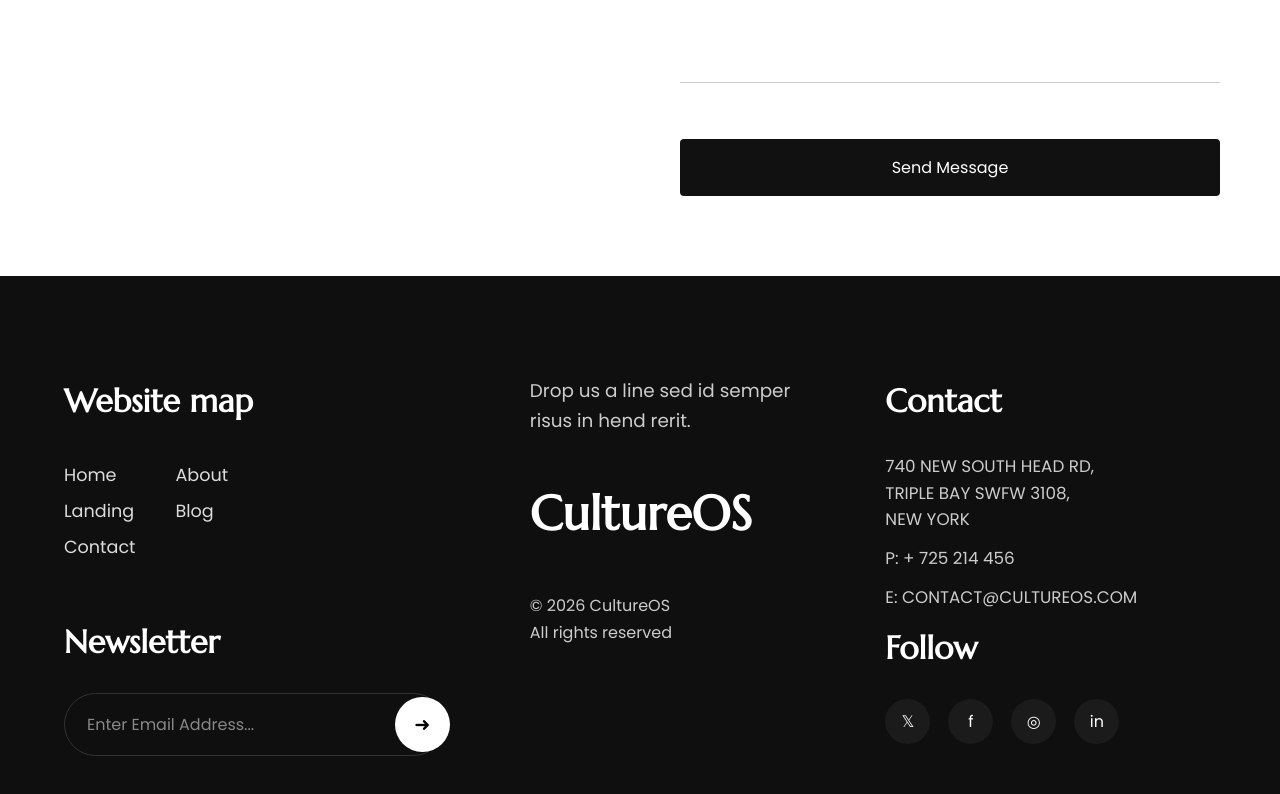
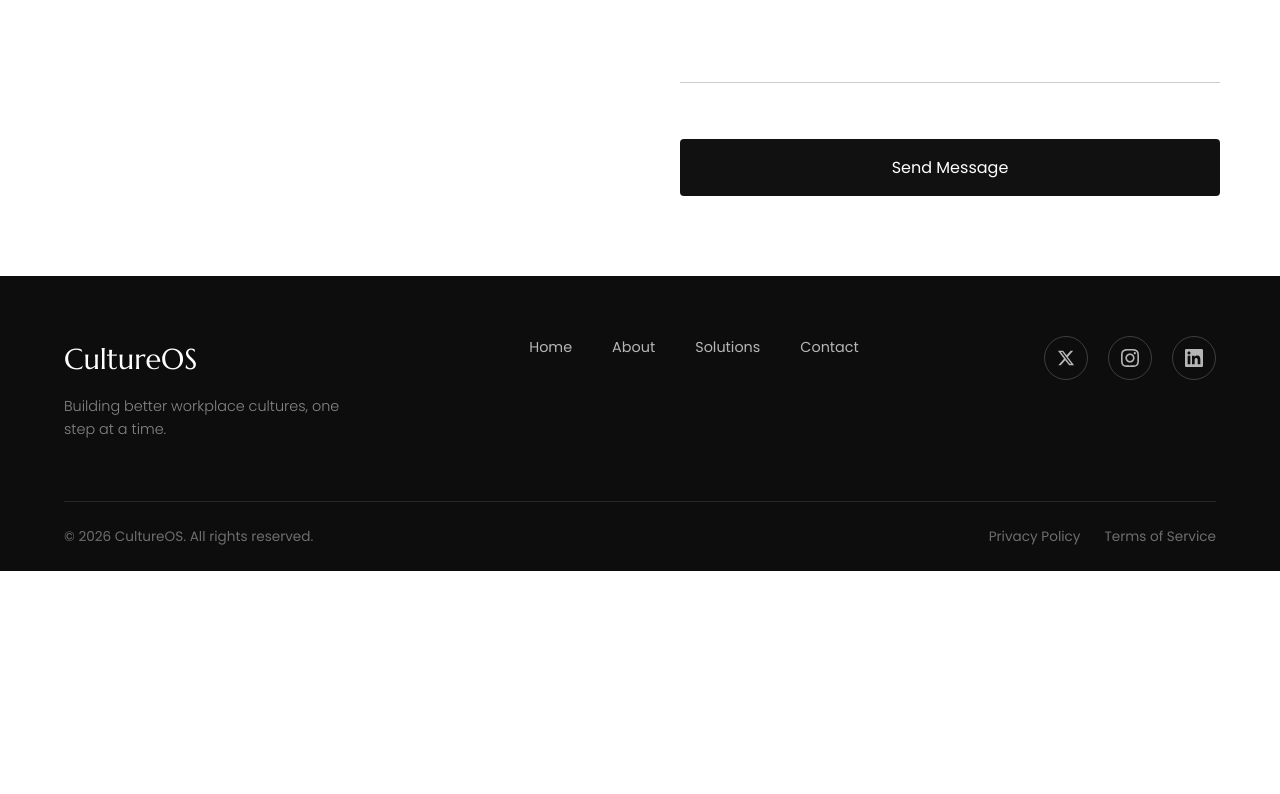
Before and after one commit to Captain0731/CultureOS., a Next.js app: page / in a window 1280 px wide. Shown: the part 7224-8018 px from the top of the page. After the commit the page ends 7795 px from the top, so only its background shows below. Built offline with nearby package versions, Linux system fonts and the light colour scheme.

Commit message:
ALL DONE

```diff
--- a/src/components/Footer.tsx
+++ b/src/components/Footer.tsx
@@ -1,118 +1,59 @@
 "use client";
 
-import { useEffect, useState } from "react";
 import "../styles/footer.scss";
 
 export default function Footer() {
   const year = new Date().getFullYear();
-  const [showBackToTop, setShowBackToTop] = useState(false);
 
-  useEffect(() => {
-    const handleScroll = () => {
-      setShowBackToTop(window.scrollY > 300);
-    };
-
-    window.addEventListener("scroll", handleScroll, { passive: true });
-    return () => window.removeEventListener("scroll", handleScroll);
-  }, []);
-
-  const scrollToTop = () => {
-    window.scrollTo({ top: 0, behavior: "smooth" });
+  const scrollToSection = (id: string) => {
+    document.getElementById(id)?.scrollIntoView({ behavior: 'smooth' });
   };
 
   return (
     <footer className="footer">
-      <div className="footer-container">
-
-        <div className="footer-grid">
-
-          {/* LEFT SECTION — WEBSITE MAP */}
-          <div className="footer-left">
-            <h3 className="footer-title">Website map</h3>
-
-            <div className="footer-map-columns">
-              <ul>
-                <li>Home</li>
-                <li>Landing</li>
-                <li>Contact</li>
-              </ul>
-
-              <ul>
-                <li>About</li>
-                <li>Blog</li>
-              </ul>
+      <div className="footer-content">
+        {/* Left - Brand & Tagline */}
+        <div className="footer-brand">
+          <h2 className="brand-name">CultureOS</h2>
+          <p className="brand-tagline">Building better workplace cultures, one step at a time.</p>
         </div>
 
-            <h3 className="footer-title newsletter-title">Newsletter</h3>
+        {/* Center - Navigation */}
+        <nav className="footer-nav">
+          <span onClick={() => scrollToSection('home')}>Home</span>
+          <span onClick={() => scrollToSection('about')}>About</span>
+          <span onClick={() => scrollToSection('solution')}>Solutions</span>
+          <span onClick={() => scrollToSection('contact')}>Contact</span>
+        </nav>
 
-            <form className="footer-newsletter" onSubmit={(e) => {
-              e.preventDefault();
-              const input = e.currentTarget.querySelector('input') as HTMLInputElement;
-              if (input?.value) {
-                // Handle newsletter subscription
-                alert('Thank you for subscribing!');
-                input.value = '';
-              }
-            }}>
-              <input type="email" placeholder="Enter Email Address..." required />
-              <button type="submit" className="newsletter-btn" aria-label="Subscribe to newsletter">➜</button>
-            </form>
-          </div>
-
-          {/* CENTER — BRAND + DESCRIPTION */}
-          <div className="footer-center">
-            <p className="footer-center-text">
-              Drop us a line sed id semper risus in hend rerit.
-            </p>
-
-            <h1 className="footer-logo">CultureOS</h1>
-
-            <p className="footer-copy">© {year} CultureOS<br />All rights reserved</p>
-          </div>
-
-          {/* RIGHT — CONTACT */}
-          <div className="footer-right">
-            <h3 className="footer-title">Contact</h3>
-
-            <p className="footer-contact">
-              740 NEW SOUTH HEAD RD,<br />
-              TRIPLE BAY SWFW 3108,<br />
-              NEW YORK
-            </p>
-
-            <p className="footer-contact">P: + 725 214 456</p>
-            <p className="footer-contact">E: CONTACT@CULTUREOS.COM</p>
-
-            <h3 className="footer-title follow-title">Follow</h3>
-
+        {/* Right - Social Links */}
         <div className="footer-social">
-              <a href="https://twitter.com" target="_blank" rel="noopener noreferrer" aria-label="Twitter">
-                <span>𝕏</span>
-              </a>
-              <a href="https://facebook.com" target="_blank" rel="noopener noreferrer" aria-label="Facebook">
-                <span>f</span>
+          <a href="https://twitter.com" target="_blank" rel="noopener noreferrer" aria-label="X">
+            <svg viewBox="0 0 24 24" fill="currentColor" width="20" height="20">
+              <path d="M18.244 2.25h3.308l-7.227 8.26 8.502 11.24H16.17l-5.214-6.817L4.99 21.75H1.68l7.73-8.835L1.254 2.25H8.08l4.713 6.231zm-1.161 17.52h1.833L7.084 4.126H5.117z"/>
+            </svg>
           </a>
           <a href="https://instagram.com" target="_blank" rel="noopener noreferrer" aria-label="Instagram">
-                <span>◎</span>
+            <svg viewBox="0 0 24 24" fill="currentColor" width="20" height="20">
+              <path d="M12 2.163c3.204 0 3.584.012 4.85.07 3.252.148 4.771 1.691 4.919 4.919.058 1.265.069 1.645.069 4.849 0 3.205-.012 3.584-.069 4.849-.149 3.225-1.664 4.771-4.919 4.919-1.266.058-1.644.07-4.85.07-3.204 0-3.584-.012-4.849-.07-3.26-.149-4.771-1.699-4.919-4.92-.058-1.265-.07-1.644-.07-4.849 0-3.204.013-3.583.07-4.849.149-3.227 1.664-4.771 4.919-4.919 1.266-.057 1.645-.069 4.849-.069zm0-2.163c-3.259 0-3.667.014-4.947.072-4.358.2-6.78 2.618-6.98 6.98-.059 1.281-.073 1.689-.073 4.948 0 3.259.014 3.668.072 4.948.2 4.358 2.618 6.78 6.98 6.98 1.281.058 1.689.072 4.948.072 3.259 0 3.668-.014 4.948-.072 4.354-.2 6.782-2.618 6.979-6.98.059-1.28.073-1.689.073-4.948 0-3.259-.014-3.667-.072-4.947-.196-4.354-2.617-6.78-6.979-6.98-1.281-.059-1.69-.073-4.949-.073zm0 5.838c-3.403 0-6.162 2.759-6.162 6.162s2.759 6.163 6.162 6.163 6.162-2.759 6.162-6.163c0-3.403-2.759-6.162-6.162-6.162zm0 10.162c-2.209 0-4-1.79-4-4 0-2.209 1.791-4 4-4s4 1.791 4 4c0 2.21-1.791 4-4 4zm6.406-11.845c-.796 0-1.441.645-1.441 1.44s.645 1.44 1.441 1.44c.795 0 1.439-.645 1.439-1.44s-.644-1.44-1.439-1.44z"/>
+            </svg>
           </a>
           <a href="https://linkedin.com" target="_blank" rel="noopener noreferrer" aria-label="LinkedIn">
-                <span>in</span>
+            <svg viewBox="0 0 24 24" fill="currentColor" width="20" height="20">
+              <path d="M20.447 20.452h-3.554v-5.569c0-1.328-.027-3.037-1.852-3.037-1.853 0-2.136 1.445-2.136 2.939v5.667H9.351V9h3.414v1.561h.046c.477-.9 1.637-1.85 3.37-1.85 3.601 0 4.267 2.37 4.267 5.455v6.286zM5.337 7.433c-1.144 0-2.063-.926-2.063-2.065 0-1.138.92-2.063 2.063-2.063 1.14 0 2.064.925 2.064 2.063 0 1.139-.925 2.065-2.064 2.065zm1.782 13.019H3.555V9h3.564v11.452zM22.225 0H1.771C.792 0 0 .774 0 1.729v20.542C0 23.227.792 24 1.771 24h20.451C23.2 24 24 23.227 24 22.271V1.729C24 .774 23.2 0 22.222 0h.003z"/>
+            </svg>
           </a>
         </div>
       </div>
 
+      {/* Bottom Bar */}
+      <div className="footer-bottom">
+        <p>© {year} CultureOS. All rights reserved.</p>
+        <div className="footer-links">
+          <a href="#">Privacy Policy</a>
+          <a href="#">Terms of Service</a>
         </div>
       </div>
-
-      {showBackToTop && (
-        <button
-          className="back-to-top"
-          onClick={scrollToTop}
-          aria-label="Back to top"
-        >
-          ↑
-        </button>
-      )}
     </footer>
   );
 }
--- a/src/styles/footer.scss
+++ b/src/styles/footer.scss
@@ -1,237 +1,163 @@
-@import url('https://fonts.googleapis.com/css2?family=Marcellus&family=Poppins:wght@300;400;500&display=swap');
+@import url('https://fonts.googleapis.com/css2?family=Marcellus&family=Poppins:wght@300;400;500;600&display=swap');
 
 .footer {
   width: 100%;
-  background: #0f0f0f;
-  padding: 100px 0 60px;
+  background: #0d0d0d;
+  padding: 60px 0 0;
   color: #fff;
-  position: relative;
+}
 
-  @media (max-width: 900px) {
-    padding: 80px 0 40px;
+.footer-content {
+  width: 90%;
+  max-width: 1200px;
+  margin: 0 auto;
+  display: flex;
+  justify-content: space-between;
+  align-items: flex-start;
+  padding-bottom: 60px;
+  border-bottom: 1px solid rgba(255, 255, 255, 0.1);
+
+  @media (max-width: 768px) {
+    flex-direction: column;
+    gap: 40px;
+    text-align: center;
+    align-items: center;
   }
 }
 
-.footer-container {
-  width: 90%;
-  max-width: 1400px;
-  margin: auto;
-}
+/* Brand Section */
+.footer-brand {
+  max-width: 280px;
 
-.footer-grid {
-  display: grid;
-  grid-template-columns: 1.4fr 1fr 1.2fr;
-  gap: 80px;
-
-  @media (max-width: 900px) {
-    grid-template-columns: 1fr;
-    text-align: center;
-    gap: 50px;
+  @media (max-width: 768px) {
+    max-width: 100%;
   }
 }
 
-/* Titles */
-.footer-title {
+.brand-name {
   font-family: "Marcellus", serif;
-  font-size: 2rem;
-  margin-bottom: 25px;
+  font-size: 1.8rem;
+  font-weight: 400;
+  margin: 0 0 12px;
+  color: #fff;
+}
+
+.brand-tagline {
+  font-family: "Poppins", sans-serif;
+  font-size: 0.9rem;
+  font-weight: 300;
+  color: rgba(255, 255, 255, 0.5);
+  line-height: 1.6;
+  margin: 0;
+}
+
+/* Navigation */
+.footer-nav {
+  display: flex;
+  gap: 40px;
 
   @media (max-width: 768px) {
-    font-size: 1.8rem;
-    margin-bottom: 20px;
-  }
-}
-
-.footer-left ul {
-  list-style: none;
-  padding: 0;
-  margin: 8px 0;
-}
-
-.footer-left li {
-  font-size: 1.1rem;
-  color: #dcdcdc;
-  margin-bottom: 8px;
-  cursor: pointer;
-  transition: 0.2s;
-
-  &:hover {
-    color: #fff;
-    transform: translateX(4px);
-  }
-}
-
-.footer-map-columns {
-  display: flex;
-  gap: 40px;
-  margin-bottom: 40px;
-
-  @media (max-width: 900px) {
+    gap: 24px;
+    flex-wrap: wrap;
     justify-content: center;
-    gap: 30px;
   }
 
-  @media (max-width: 480px) {
-    flex-direction: column;
-    gap: 20px;
-  }
-}
+  span {
+    font-family: "Poppins", sans-serif;
+    font-size: 0.9rem;
+    font-weight: 400;
+    color: rgba(255, 255, 255, 0.7);
+    cursor: pointer;
+    transition: color 0.3s ease;
+    position: relative;
 
-/* Newsletter */
-.footer-newsletter {
-  display: flex;
-  align-items: center;
-  margin-top: 15px;
-
-  @media (max-width: 900px) {
-    justify-content: center;
-    max-width: 400px;
-    margin: 15px auto 0;
-  }
-}
-
-.footer-newsletter {
-  input {
-    flex: 1;
-    padding: 18px 22px;
-    border-radius: 50px;
-    border: 1px solid #333;
-    background: transparent;
-    color: #fff;
-    font-size: 1rem;
-    font-family: inherit;
-    transition: border-color 0.3s ease;
-
-    &:focus {
-      outline: none;
-      border-color: #fff;
+    &::after {
+      content: '';
+      position: absolute;
+      bottom: -4px;
+      left: 0;
+      width: 0;
+      height: 1px;
+      background: #fff;
+      transition: width 0.3s ease;
     }
 
-    &::placeholder {
-      color: #888;
+    &:hover {
+      color: #fff;
+
+      &::after {
+        width: 100%;
+      }
     }
   }
 }
 
-.newsletter-btn {
-  width: 55px;
-  height: 55px;
-  margin-left: -50px;
-  border-radius: 50%;
-  background: #fff;
-  color: #000;
-  font-size: 1.2rem;
-  border: none;
-  cursor: pointer;
-}
-
-/* Center brand */
-.footer-center-text {
-  color: #ccc;
-  font-size: 1.15rem;
-  line-height: 1.6;
-  margin-bottom: 40px;
-
-  @media (max-width: 768px) {
-    font-size: 1rem;
-    margin-bottom: 30px;
-  }
-}
-
-.footer-logo {
-  font-family: "Marcellus", serif;
-  font-size: 3rem;
-  margin-bottom: 40px;
-
-  @media (max-width: 768px) {
-    font-size: 2.5rem;
-    margin-bottom: 30px;
-  }
-}
-
-.footer-copy {
-  color: #ccc;
-  line-height: 1.7;
-
-  @media (max-width: 768px) {
-    font-size: 0.9rem;
-  }
-}
-
-/* Right side */
-.footer-contact {
-  margin-bottom: 12px;
-  font-size: 1.05rem;
-  color: #ccc;
-
-  @media (max-width: 768px) {
-    font-size: 1rem;
-  }
-}
-
+/* Social Links */
 .footer-social {
   display: flex;
-  gap: 18px;
-  margin-top: 20px;
+  gap: 20px;
 
   a {
-    text-decoration: none;
-    color: inherit;
-  }
-
-  @media (max-width: 900px) {
-    justify-content: center;
-  }
-
-  span {
-    width: 45px;
-    height: 45px;
+    width: 44px;
+    height: 44px;
     border-radius: 50%;
-    background: #1b1b1b;
+    border: 1px solid rgba(255, 255, 255, 0.2);
     display: flex;
     align-items: center;
     justify-content: center;
-    font-size: 1rem;
-    cursor: pointer;
-    transition: .2s;
+    color: rgba(255, 255, 255, 0.7);
+    transition: all 0.3s ease;
 
     &:hover {
-      background: #fff;
-      color: #000;
-      transform: translateY(-2px);
+      border-color: #fff;
+      color: #fff;
+      transform: translateY(-3px);
+    }
+
+    svg {
+      width: 18px;
+      height: 18px;
     }
   }
 }
 
-/* Back to top */
-.back-to-top {
-  position: fixed;
-  right: 40px;
-  bottom: 40px;
-  width: 50px;
-  height: 50px;
-  background: #fff;
-  color: #111;
-  border-radius: 50%;
-  border: none;
-  cursor: pointer;
-  font-size: 1.3rem;
-  z-index: 999;
-  opacity: 1;
-  visibility: visible;
-  transition: all 0.3s ease;
-  box-shadow: 0 4px 12px rgba(0, 0, 0, 0.15);
+/* Bottom Bar */
+.footer-bottom {
+  width: 90%;
+  max-width: 1200px;
+  margin: 0 auto;
+  padding: 24px 0;
+  display: flex;
+  justify-content: space-between;
+  align-items: center;
 
-  &:hover {
-    transform: translateY(-4px);
-    box-shadow: 0 6px 16px rgba(0, 0, 0, 0.2);
+  @media (max-width: 768px) {
+    flex-direction: column;
+    gap: 16px;
+    text-align: center;
   }
 
-  @media (max-width: 768px) {
-    right: 20px;
-    bottom: 20px;
-    width: 45px;
-    height: 45px;
-    font-size: 1.1rem;
+  p {
+    font-family: "Poppins", sans-serif;
+    font-size: 0.85rem;
+    color: rgba(255, 255, 255, 0.4);
+    margin: 0;
   }
 }
+
+.footer-links {
+  display: flex;
+  gap: 24px;
+
+  a {
+    font-family: "Poppins", sans-serif;
+    font-size: 0.85rem;
+    color: rgba(255, 255, 255, 0.4);
+    text-decoration: none;
+    transition: color 0.3s ease;
+
+    &:hover {
+      color: #fff;
+    }
+  }
+}
```
Also changed, not shown: src/app/api/contact/route.ts (+12 -2 lines). Lines whose indentation alone changed are shown as unchanged.
